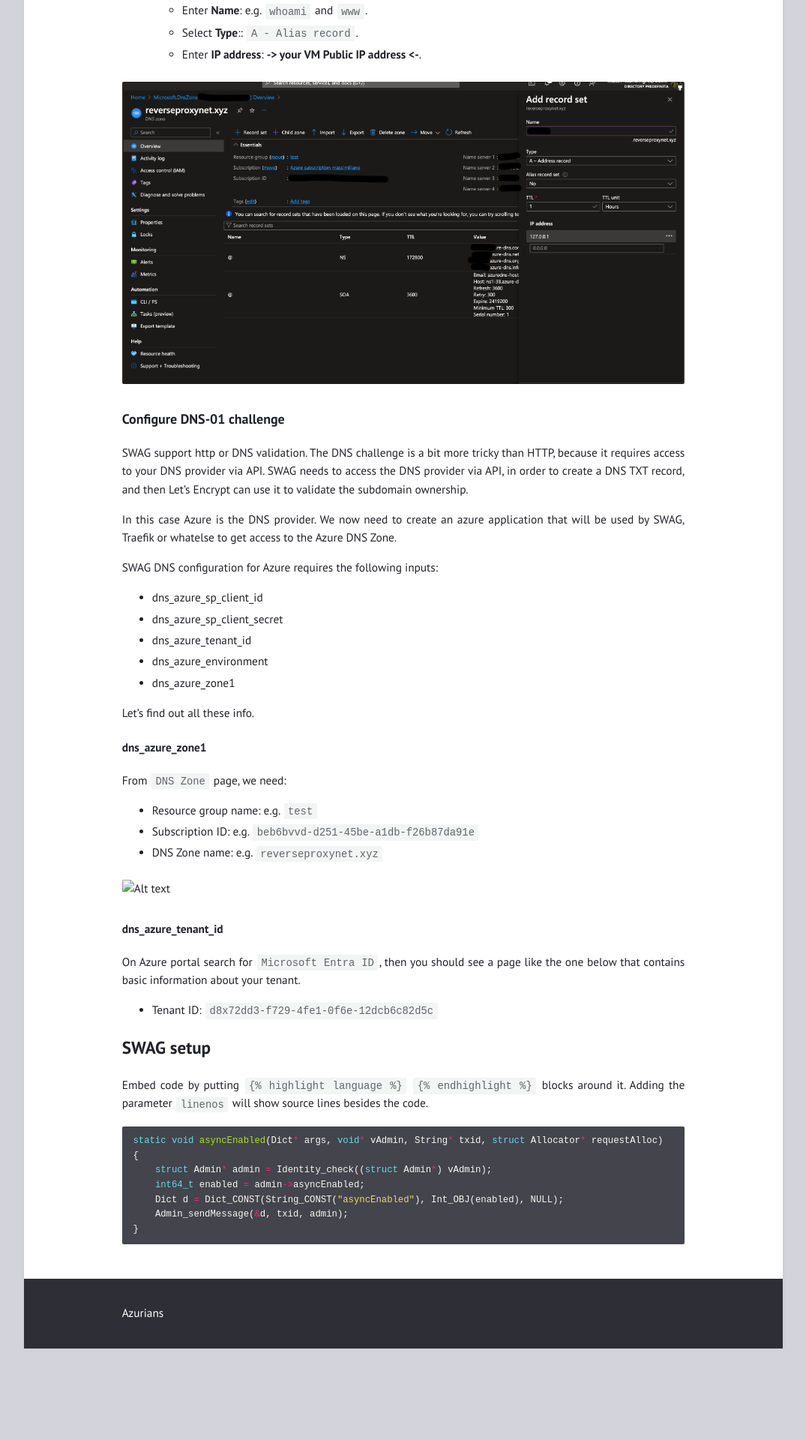
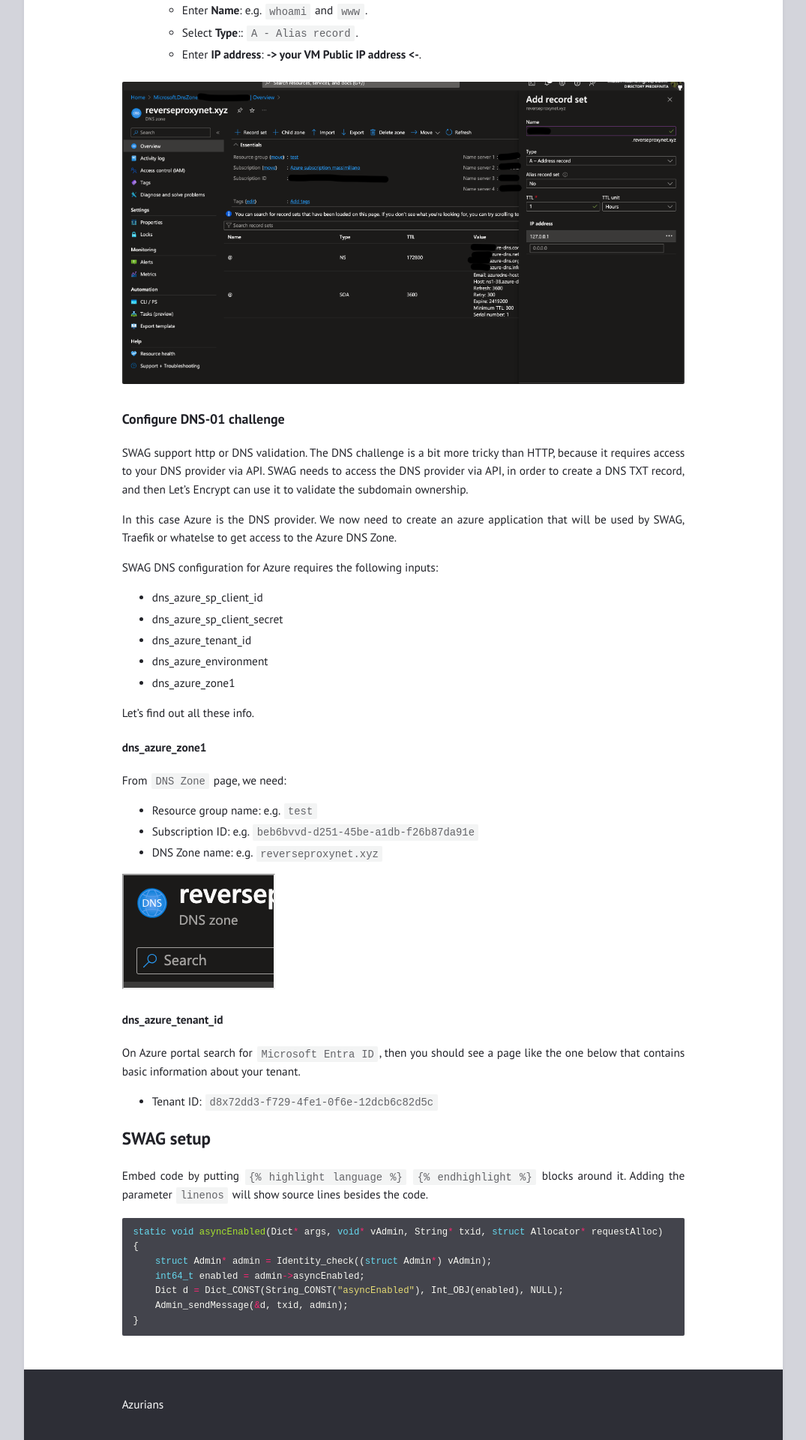
Before and after one commit to massimilianorighi/massimilianorighi.github.io, a Jekyll site: the page built from _posts/2024-02-10-azure-swag.md, in a window 1280 px wide. Shown: the part 2937-4857 px from the top of the page at 75% size, without its empty margins (102-1177 px from the left). Built offline with Jekyll 4.4.1, drawn with Linux system fonts in a browser that asks for light colours; before the commit the page ends 4735 px from its top, so only the background shows below that.

Commit message:
test iframe

```diff
--- a/_posts/2024-02-10-azure-swag.md
+++ b/_posts/2024-02-10-azure-swag.md
@@ -92,8 +92,7 @@ From `DNS Zone` page, we need:
 - Subscription ID: e.g. `beb6bvvd-d251-45be-a1db-f26b87da91e`
 - DNS Zone name: e.g. `reverseproxynet.xyz`
 
-<img src="assets/images/images_2024-02-10-azure-swag/subscriptionid.png" alt="Alt text" width="40">
-
+<iframe src="/assets/images/images_2024-02-10-azure-swag/subscriptionid.png" width="200"></iframe>
 
 #### dns_azure_tenant_id
 On Azure portal search for `Microsoft Entra ID`, then you should see a page like the one below that contains basic information about your tenant.
```
